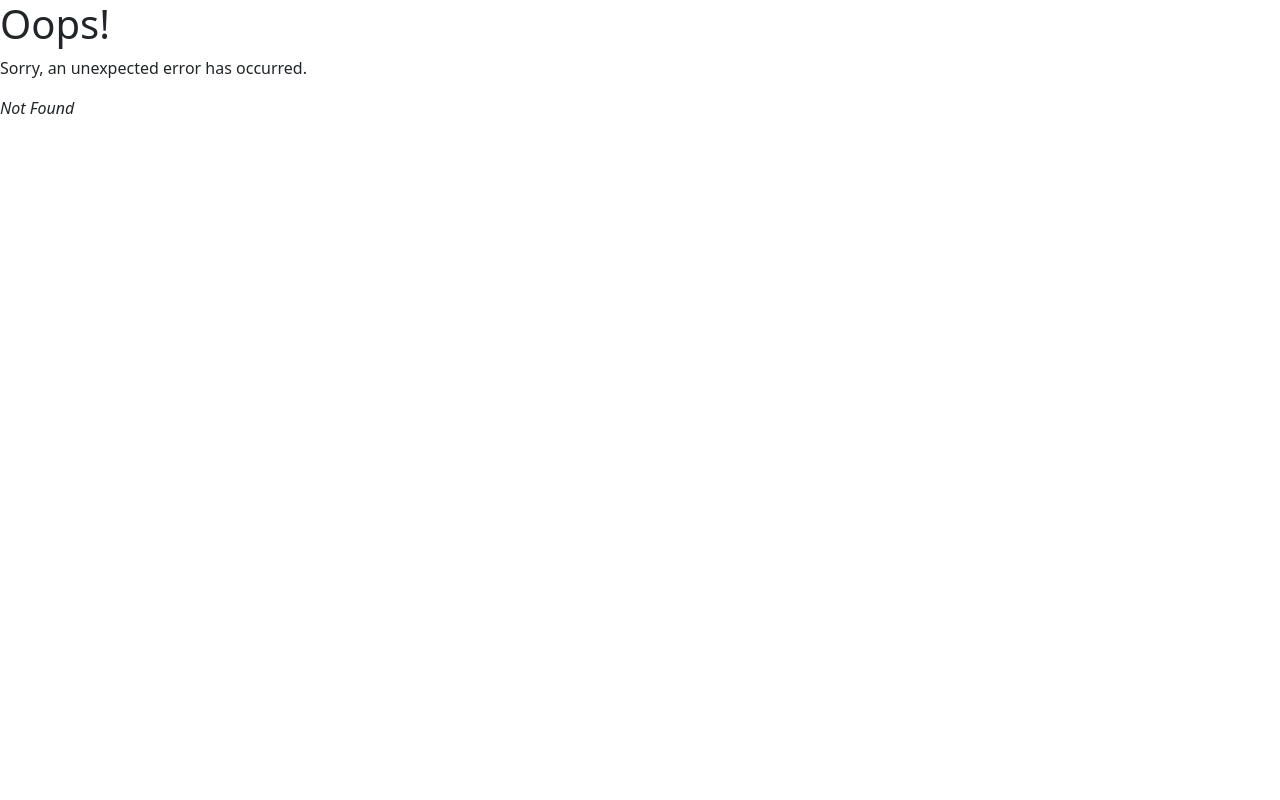
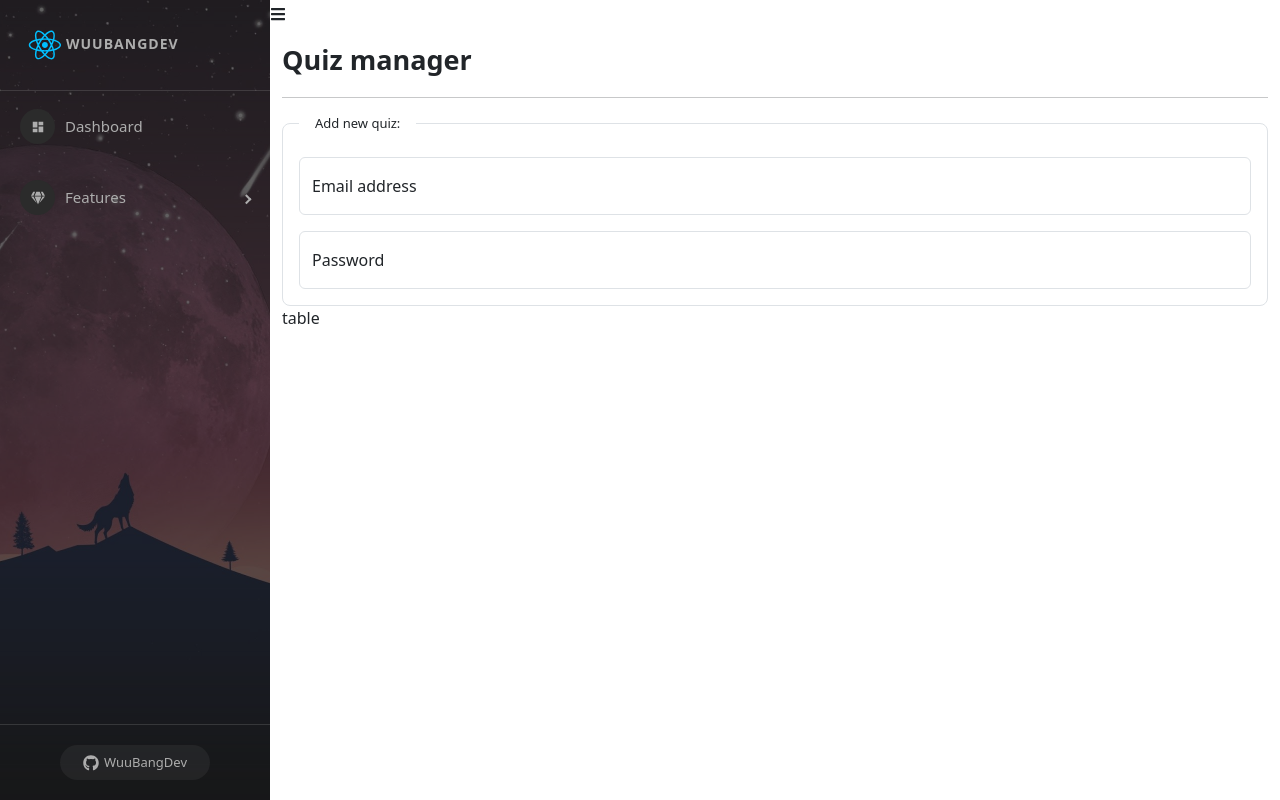
Before and after one commit to wuubangdev/demo-reacts-app, a React (Create React App) app: page /admins/manage-quizzes in a window 1280 px wide. Before the commit this address had no page. Built offline with nearby package versions, Linux system fonts and the light colour scheme.

Commit message:
create quiz manager v1

```diff
--- a/src/components/Admin/SideBar.js
+++ b/src/components/Admin/SideBar.js
@@ -8,16 +8,17 @@ import {
     SidebarFooter,
     SidebarContent,
 } from 'react-pro-sidebar';
-import { FaTachometerAlt, FaGem, FaList, FaGithub, FaRegLaughWink, FaHeart } from 'react-icons/fa';
+import { FaGem, FaGithub } from 'react-icons/fa';
 import { DiReact } from "react-icons/di";
 import { MdDashboard } from "react-icons/md";
 import sidebarBg from '../../assets/bg2.jpg';
 import './SideBar.scss';
-import { Link } from 'react-router-dom';
+import { Link, useNavigate } from 'react-router-dom';
 
 
 const SideBar = (props) => {
-    const { image, collapsed, toggled, handleToggleSidebar } = props;
+    const { collapsed, toggled, handleToggleSidebar } = props;
+    const navigate = useNavigate();
     return (
         <>
             <ProSidebar
@@ -41,7 +42,7 @@ const SideBar = (props) => {
                         }}
                     >
                         <DiReact size={'3em'} color={'00bfff'} />
-                        <span>WUUBANGDEV</span>
+                        <span onClick={() => navigate('/')}>WuuBangDev</span>
                     </div>
                 </SidebarHeader>
 
@@ -63,8 +64,15 @@ const SideBar = (props) => {
                                 Quản lý Users
                                 <Link to={"/admins/manage-users"} />
                             </MenuItem>
-                            <MenuItem> Quản lý bài Quiz</MenuItem>
-                            <MenuItem>Quản lý câu hỏi</MenuItem>
+                            <MenuItem>
+                                Quản lý bài Quiz
+                                <Link to={"/admins/manage-quizzes"} />
+                            </MenuItem>
+
+                            <MenuItem>
+                                Quản lý câu hỏi
+                                <Link to={"/admins/manage-questions"} />
+                            </MenuItem>
                         </SubMenu>
                     </Menu>
                 </SidebarContent>
--- /dev/null
+++ b/src/components/Admin/content/Quiz/QuizManager.js
@@ -0,0 +1,30 @@
+
+import './QuizManager.scss';
+const QuizManager = (props) => {
+    return (
+        <div className='quiz-container container'>
+            <div className="title">
+                Quiz manager
+            </div>
+            <hr />
+            <div className="add-new">
+                <fieldset className="border rounded-3 p-3">
+                    <legend className="float-none w-auto px-3">Add new quiz:</legend>
+                    <div class="form-floating mb-3">
+                        <input type="email" class="form-control" id="floatingInput" placeholder="name@example.com" />
+                        <label for="floatingInput">Email address</label>
+                    </div>
+                    <div class="form-floating">
+                        <input type="password" class="form-control" id="floatingPassword" placeholder="Password" />
+                        <label for="floatingPassword">Password</label>
+                    </div>
+                </fieldset>
+            </div>
+            <div className="list-detail">
+                table
+            </div>
+        </div>
+    )
+}
+
+export default QuizManager;
--- /dev/null
+++ b/src/components/Admin/content/Quiz/QuizManager.scss
@@ -0,0 +1,15 @@
+.quiz-container {
+    .title {
+        font-size: 27px;
+        font-weight: 600;
+    }
+
+    .add-new {
+        legend {
+            font-size: 13px;
+        }
+
+    }
+
+    .list-detail {}
+}
--- a/src/components/User/User.js
+++ /dev/null
@@ -1,6 +0,0 @@
-const User = (props) => {
-  return (
-    <div>User component</div>
-  )
-};
-export default User;
--- a/src/index.js
+++ b/src/index.js
@@ -7,7 +7,6 @@ import { PersistGate } from 'redux-persist/integration/react';
 import { store, persistor } from "./redux/store";
 import "bootstrap/dist/css/bootstrap.min.css";
 import 'nprogress/nprogress.css';
-import User from './components/User/User';
 import {
   createBrowserRouter,
   RouterProvider,
@@ -21,6 +20,7 @@ import Login from "./components/Auth/Login";
 import { ToastContainer } from "react-toastify";
 import ListQuiz from "./components/User/ListQuiz";
 import QuizDetail from "./components/User/QuizDetail";
+import QuizManager from "./components/Admin/content/Quiz/QuizManager";
 const router = createBrowserRouter([
   //Home
   {
@@ -45,6 +45,10 @@ const router = createBrowserRouter([
       {
         path: "manage-users",
         element: <ManageUser />,
+      },
+      {
+        path: "manage-quizzes",
+        element: <QuizManager />,
       }
     ]
   },
```
